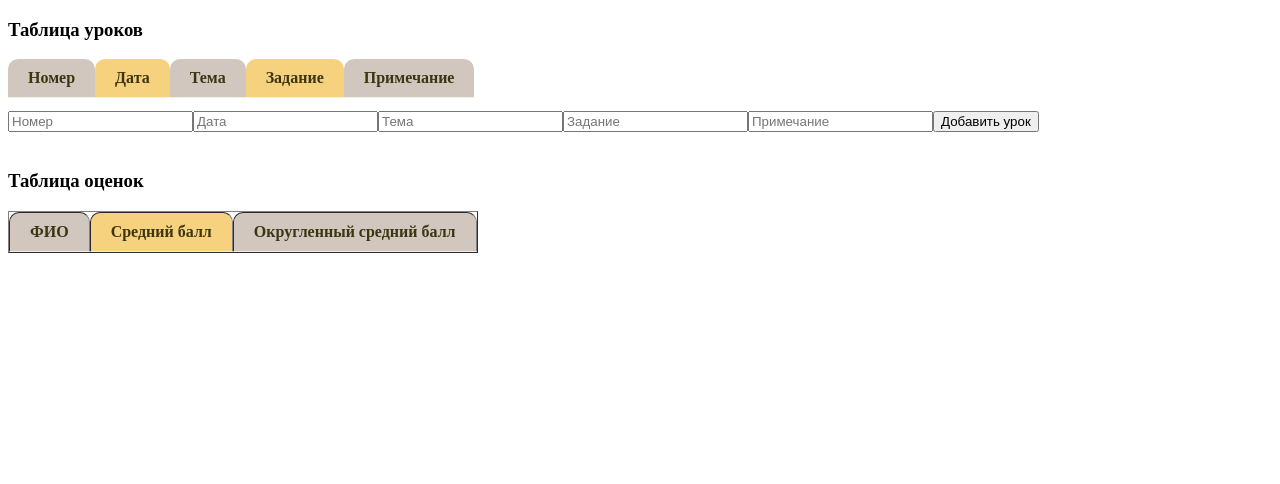
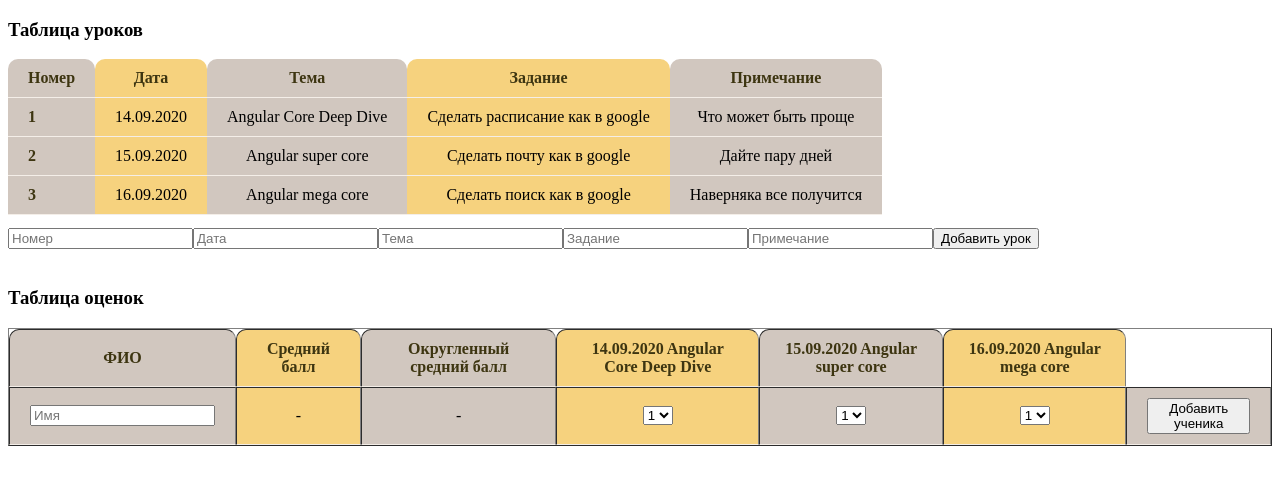
Before and after one commit to AnR31/tables, an Angular app: page / in a window 1280 px wide. Shown: the top 484 px of the page. Built offline with nearby package versions, Linux system fonts and the light colour scheme.

Commit message:
что то похожее

```diff
--- a/src/app/basic/basic.component.html
+++ b/src/app/basic/basic.component.html
@@ -51,10 +51,27 @@
                         <option>3</option>
                         <option>4</option>
                         <option>5</option>
-                      </select>
+                    </select>
                 </td>
             </ng-container>
-
         </tr>
     </ng-container>
+    <tr>
+
+        <td><input placeholder="Имя" #name></td>
+        <td>-</td>
+        <td>-</td>
+        <td *ngFor="let lesson of LESSONS">
+            <select (change)="onClickSelect($event)" #mySel>
+                <option>1</option>
+                <option>2</option>
+                <option>3</option>
+                <option>4</option>
+                <option>5</option>
+            </select>
+        </td>
+        <td><button (click)="onClickAddStudent($event)">Добавить ученика</button></td>
+
+    </tr>
+
 </table>
--- a/src/app/basic/basic.component.ts
+++ b/src/app/basic/basic.component.ts
@@ -65,6 +65,7 @@ export class BasicComponent {
   @ViewChild('hmwrk') hmwrk;
   @ViewChild('nt') nt;
   @ViewChild('mySel') mySel;
+  @ViewChild('name') name;
 
   constructor() {
     this.LESSONS = LESSONS;
@@ -93,5 +94,15 @@ export class BasicComponent {
     console.log(this.mySel.nativeElement.options.selectedIndex + " " + name + " " + score)
 
   }
+
+  onClickAddStudent(event) {
+
+    GRADES.push({
+      name: this.name.nativeElement.value,
+      mid_grade: 4.5,
+      rounded_mid_grade: 4,
+      grades: [ {lesson: 1, score: 99}, {lesson: 2, score: 99}, {lesson: 3, score: 99} ],
+    });
+  }
 //toElement.options.selectedIndex
 }
--- a/src/db-data.ts
+++ b/src/db-data.ts
@@ -1,25 +1,25 @@
 export const LESSONS: any = [
-  // {
-  //   id: 1,
-  //   date: '14.09.2020',
-  //   topic: 'Angular Core Deep Dive',
-  //   homework: 'Сделать расписание как в google',
-  //   note: 'Что может быть проще',
-  // },
-  // {
-  //   id: 2,
-  //   date: '15.09.2020',
-  //   topic: 'Angular super core',
-  //   homework: 'Сделать почту как в google',
-  //   note: 'Дайте пару дней',
-  // },
-  // {
-  //   id: 3,
-  //   date: '16.09.2020',
-  //   topic: 'Angular mega core',
-  //   homework: 'Сделать поиск как в google',
-  //   note: 'Наверняка все получится',
-  // },
+  {
+    id: 1,
+    date: '14.09.2020',
+    topic: 'Angular Core Deep Dive',
+    homework: 'Сделать расписание как в google',
+    note: 'Что может быть проще',
+  },
+  {
+    id: 2,
+    date: '15.09.2020',
+    topic: 'Angular super core',
+    homework: 'Сделать почту как в google',
+    note: 'Дайте пару дней',
+  },
+  {
+    id: 3,
+    date: '16.09.2020',
+    topic: 'Angular mega core',
+    homework: 'Сделать поиск как в google',
+    note: 'Наверняка все получится',
+  },
 ];
 
 export function findCourseById(lessonId: number) {
```
